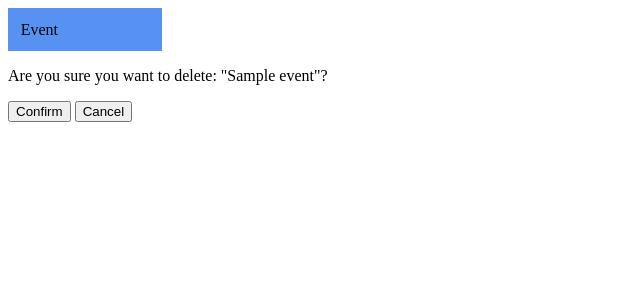
After one commit to alesualam/Gymkana-formacion-Django, a Django app: a page that uses mysite/baseItems/templates/baseItems/event_confirm_delete.html in a window 1280 px wide. The commit adds this page. Shown: the top 300 px of the page, without its empty margins (0-640 px from the left). Run offline with Django 3.2, Linux system fonts and the light colour scheme; tables that the repository leaves empty hold one stand-in row (values such as "Sample post").

Commit message:
Delete events view based class

```diff
--- a/mysite/baseItems/templates/baseItems/detailEvent.html
+++ b/mysite/baseItems/templates/baseItems/detailEvent.html
@@ -15,5 +15,6 @@
     Classes
     <br/>
     <a href="{% url 'baseItems:updateEventClass' event.id %}"><button type="button">Update Event</button></a>
+    <a href="{% url 'baseItems:deleteEventClass' event.id %}"><button type="button">Delete Event</button></a>
 </p>
 {% endblock %}
--- /dev/null
+++ b/mysite/baseItems/templates/baseItems/event_confirm_delete.html
@@ -0,0 +1,13 @@
+{% extends "baseItems/layout.html" %}
+{% block head %}
+    {% load static %}
+    <link rel="stylesheet" type="text/css" href="{% static 'baseItems/style.css' %}">
+{% block title %}
+<div class="title">Event</div>{% endblock %}
+{% endblock %}
+{% block content %}
+<form method="POST"> {% csrf_token %}
+    <p>Are you sure you want to delete: "{{ event.title }}"?</p>
+    <a href="{% url 'baseItems:eventsClass' %}"><button type="submit">Confirm</button></a>
+    <a href="{% url 'baseItems:eventsClass' %}"><button type="button">Cancel</button></a>
+{% endblock %}
--- a/mysite/baseItems/urls.py
+++ b/mysite/baseItems/urls.py
@@ -17,4 +17,5 @@ urlpatterns = [
     url(r'^v2/events/$', views.ShowEvents.as_view(), name='eventsClass'),
     url(r'^v2/event/create/$', views.EventCreate.as_view(), name='createEventClass'),
     url(r'^v2/event/update/(?P<pk>\d+)/$', views.EventUpdate.as_view(), name='updateEventClass'),
+    url(r'^v2/event/delete/(?P<pk>\d+)/$', views.EventDelete.as_view(), name='deleteEventClass'),
 ]
--- a/mysite/baseItems/views.py
+++ b/mysite/baseItems/views.py
@@ -142,3 +142,9 @@ class EventUpdate(UpdateView):
 
     def get_success_url(self):
         return reverse('baseItems:eventsClass')
+
+
+class EventDelete(DeleteView):
+    model = Event
+
+    success_url = reverse_lazy('baseItems:eventsClass')
```
Also changed, not shown: mysite/baseItems/templates/baseItems/confirmDelete.html (deleted, +0 -13 lines).
